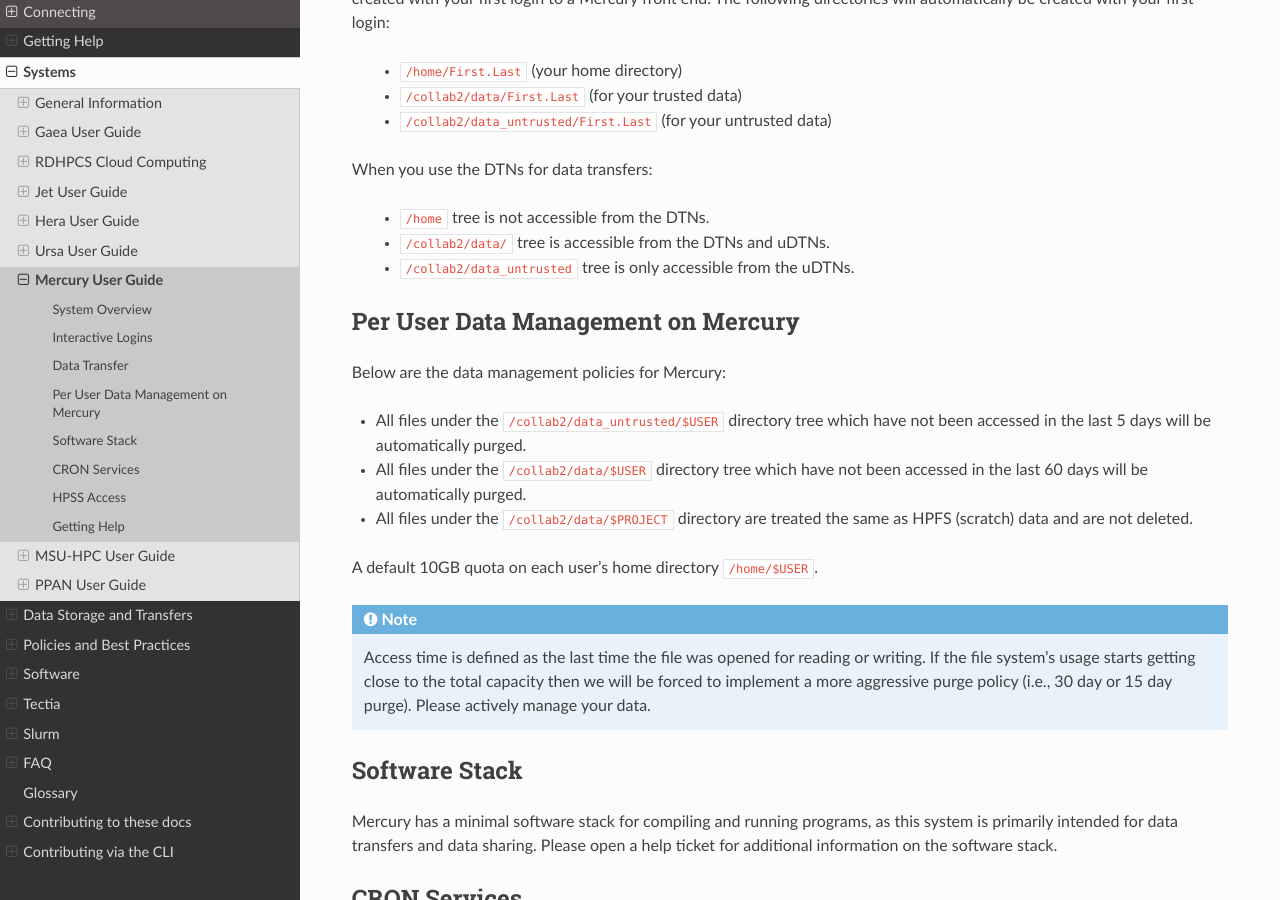
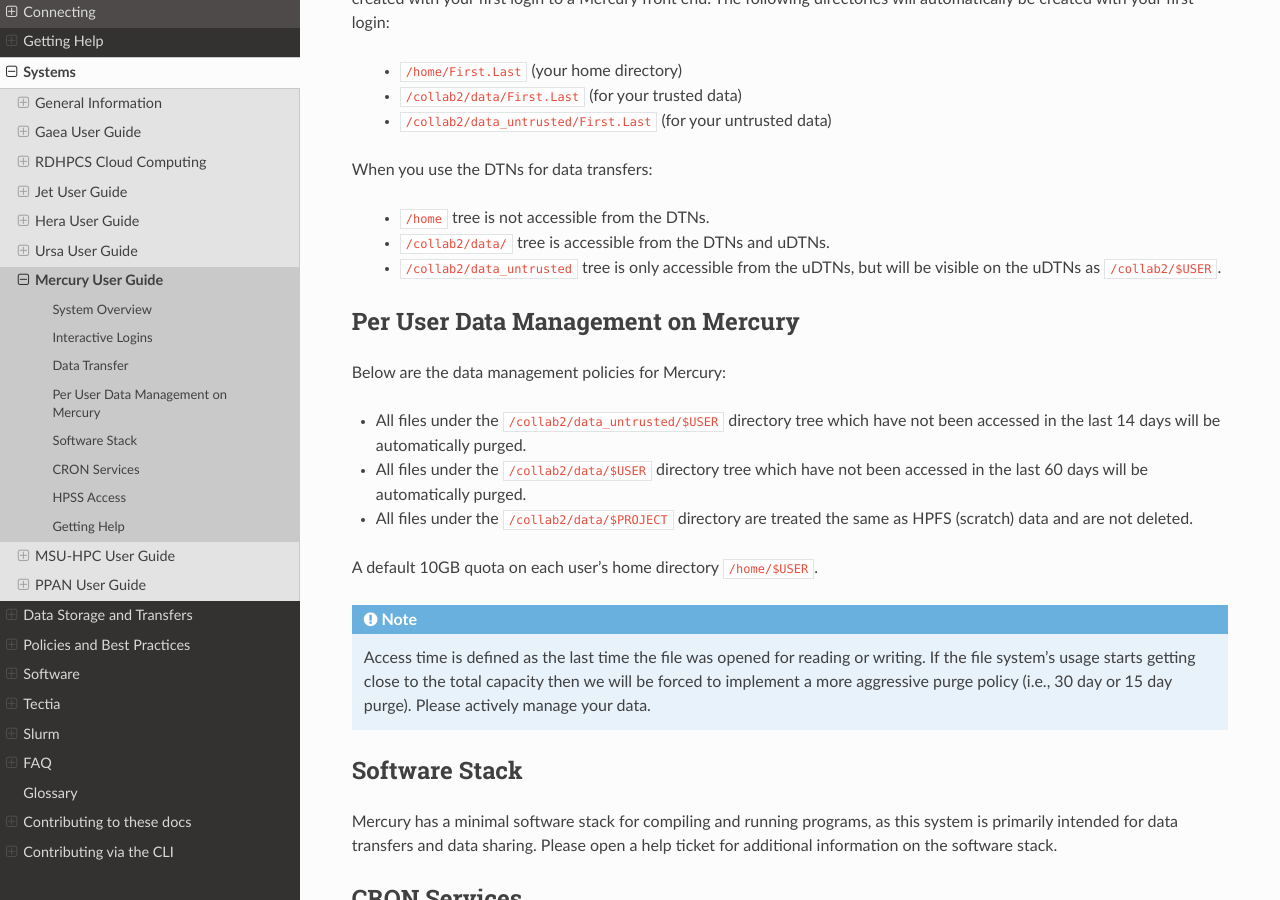
Before and after one commit to NOAA-RDHPCS/noaa-rdhpcs.github.io, a Sphinx documentation site: the page built from source/systems/mercury_user_guide.rst, in a window 1280 px wide and 900 px high, scrolled down 1466 px. Built offline with Sphinx 7.4.7 and the Read the Docs theme 3.1.0, drawn with Linux system fonts in a browser that asks for light colours; pages that are not in the unit, such as notebooks, are missing from menus; some of the changed text lies outside the part shown.

Commit message:
Update purging period and uDTN access directory (#427)
* Update purging period and uDTN access directory

Issue#424

* Update mercury_user_guide.rst

Fixed the long line issue that occurred during check

```diff
--- a/source/systems/mercury_user_guide.rst
+++ b/source/systems/mercury_user_guide.rst
@@ -64,7 +64,8 @@ When you use the DTNs for data transfers:
 
   - ``/home`` tree is not accessible from the DTNs.
   - ``/collab2/data/`` tree is accessible from the DTNs and uDTNs.
-  - ``/collab2/data_untrusted`` tree is only accessible from the uDTNs.
+  - ``/collab2/data_untrusted`` tree is only accessible from the uDTNs,
+    but will be visible on the uDTNs as ``/collab2/$USER``.
 
 Per User Data Management on Mercury
 ===================================
@@ -72,7 +73,7 @@ Per User Data Management on Mercury
 Below are the data management policies for Mercury:
 
 - All files under the ``/collab2/data_untrusted/$USER`` directory tree which
-  have not been accessed in the last 5 days will be automatically purged.
+  have not been accessed in the last 14 days will be automatically purged.
 - All files under the ``/collab2/data/$USER`` directory tree which have not
   been accessed in the last 60 days will be automatically purged.
 - All files under the ``/collab2/data/$PROJECT`` directory are treated the same
```
